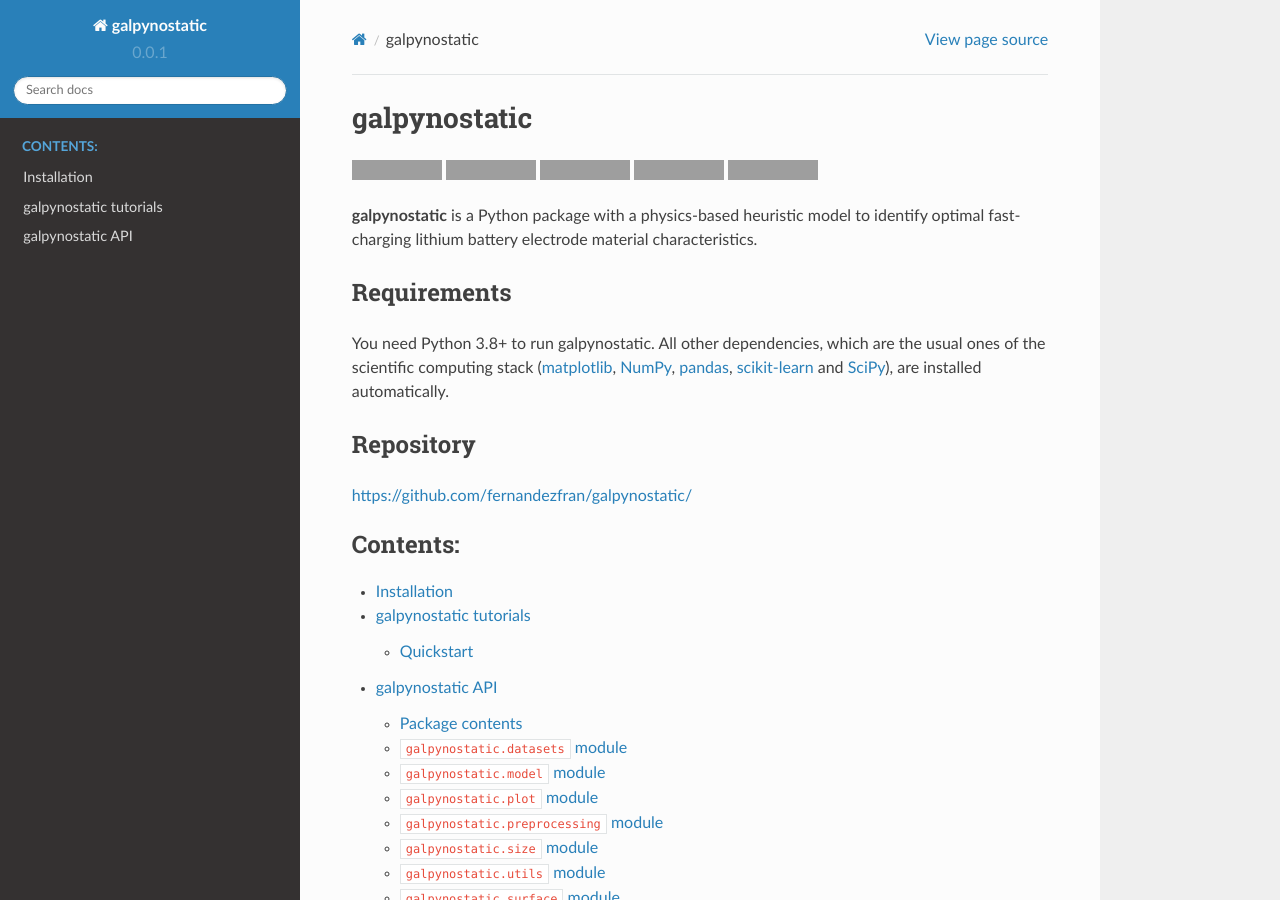
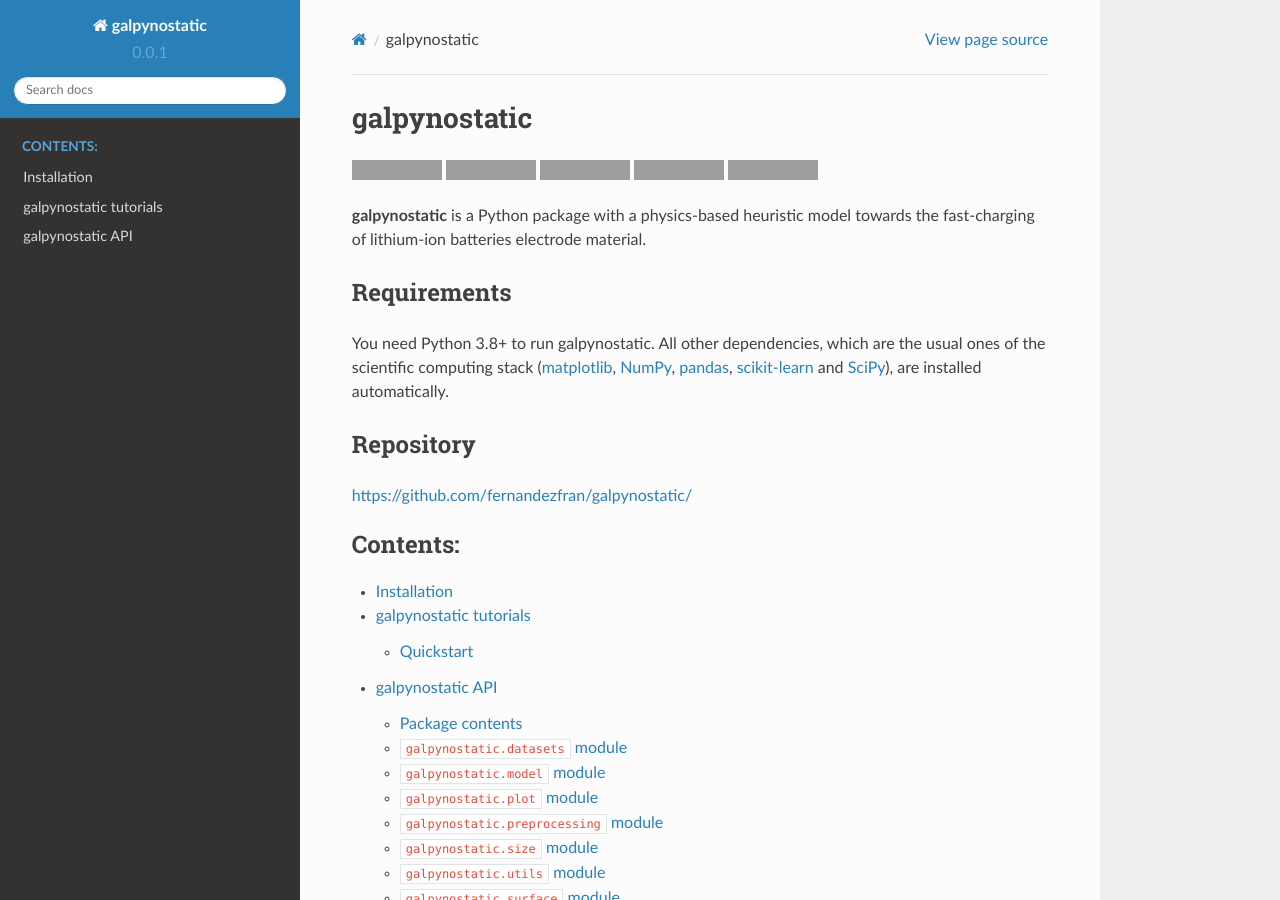
Before and after one commit to fernandezfran/galpynostatic, a Sphinx documentation site: the page built from docs/source/index.rst, in a window 1280 px wide and 900 px high. Built offline with Sphinx 7.4.7 and the Read the Docs theme 2.0.0, drawn with Linux system fonts in a browser that asks for light colours; pages that are not in the unit, such as notebooks, are missing from menus; the version number is read from the project's files by our own code; grey boxes are pictures that could not be loaded.

Commit message:
description

```diff
--- a/docs/source/index.rst
+++ b/docs/source/index.rst
@@ -28,8 +28,8 @@ galpynostatic
    :alt: doi
 
 
-**galpynostatic** is a Python package with a physics-based heuristic model to
-identify optimal fast-charging lithium battery electrode material characteristics.
+**galpynostatic** is a Python package with a physics-based heuristic model
+towards the fast-charging of lithium-ion batteries electrode material.
 
 
 Requirements
--- a/galpynostatic/__init__.py
+++ b/galpynostatic/__init__.py
@@ -11,8 +11,8 @@
 # DOCS
 # =============================================================================
 
-"""A physics-based heuristic model to identify optimal fast-charging lithium \
-battery electrode material characteristics."""
+"""A physics-based heuristic model towards the fast-charging of lithium-ion \
+batteries electrode material."""
 
 # =============================================================================
 # IMPORTS
--- a/pyproject.toml
+++ b/pyproject.toml
@@ -12,7 +12,7 @@ version = "0.0.1"
 authors = [{name = "Francisco Fernandez", email = "fernandezfrancisco2195@gmail.com"}]
 readme = "README.md"
 license = {file = "LICENSE"}
-description = "A physics-based heuristic model to identify optimal fast-charging lithium battery electrode material characteristics."
+description = "A physics-based heuristic model towards the fast-charging of lithium-ion batteries electrode material."
 keywords = [
     "battery",
     "physics-based-model",
```
Also changed, not shown: README.md (+2 -3 lines).
